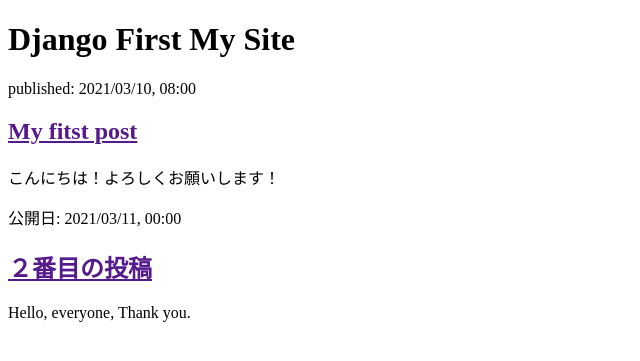
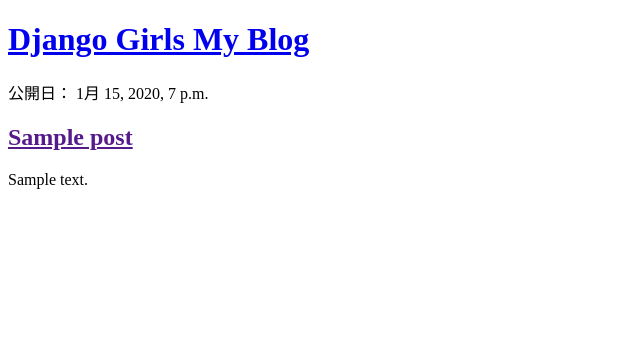
Before and after one commit to hashibird/my-first-blog, a Django app: page / in a window 1280 px wide. Shown: the top 361 px of the page, without its empty margins (0-640 px from the left). Run offline with Django 3.2, Linux system fonts and the light colour scheme; tables that the repository leaves empty hold one stand-in row (values such as "Sample post").

Commit message:
modified templates to display posts from datebase.

```diff
--- a/blog/templates/blog/post_list.html
+++ b/blog/templates/blog/post_list.html
@@ -8,19 +8,16 @@
 </head>
 <body>
     <div>
-        <h1>Django First My Site</h1>
+        <h1><a href="/">Django Girls My Blog</a></h1>
     </div>
 
-    <div>
-        <p>published: 2021/03/10, 08:00</p>
-        <h2><a href="">My fitst post</a></h2>
-        <p>こんにちは！よろしくお願いします！</p>
-    </div>
+    {% for post in posts %}
+        <div>
+            <p>公開日： {{ post.published_date }}</p>
+            <h2><a href="">{{ post.title }}</a></h2>
+            <p>{{ post.text|linebreaksbr }}</p>
+        </div>
+    {% endfor %}
 
-    <div>
-        <p>公開日: 2021/03/11, 00:00</p>
-        <h2><a href="">２番目の投稿</a></h2>
-        <p>Hello, everyone, Thank you.</p>
-    </div>
 </body>
 </html>
--- a/blog/views.py
+++ b/blog/views.py
@@ -1,6 +1,8 @@
 from django.shortcuts import render
-
+from django.utils import timezone
+from .models import Post
 # Create your views here.
 
 def post_list(request):
-    return render(request, 'blog/post_list.html', {})
+    posts = Post.objects.filter(published_date__lte=timezone.now()).order_by('published_date')
+    return render(request, 'blog/post_list.html', {'posts': posts})
```
